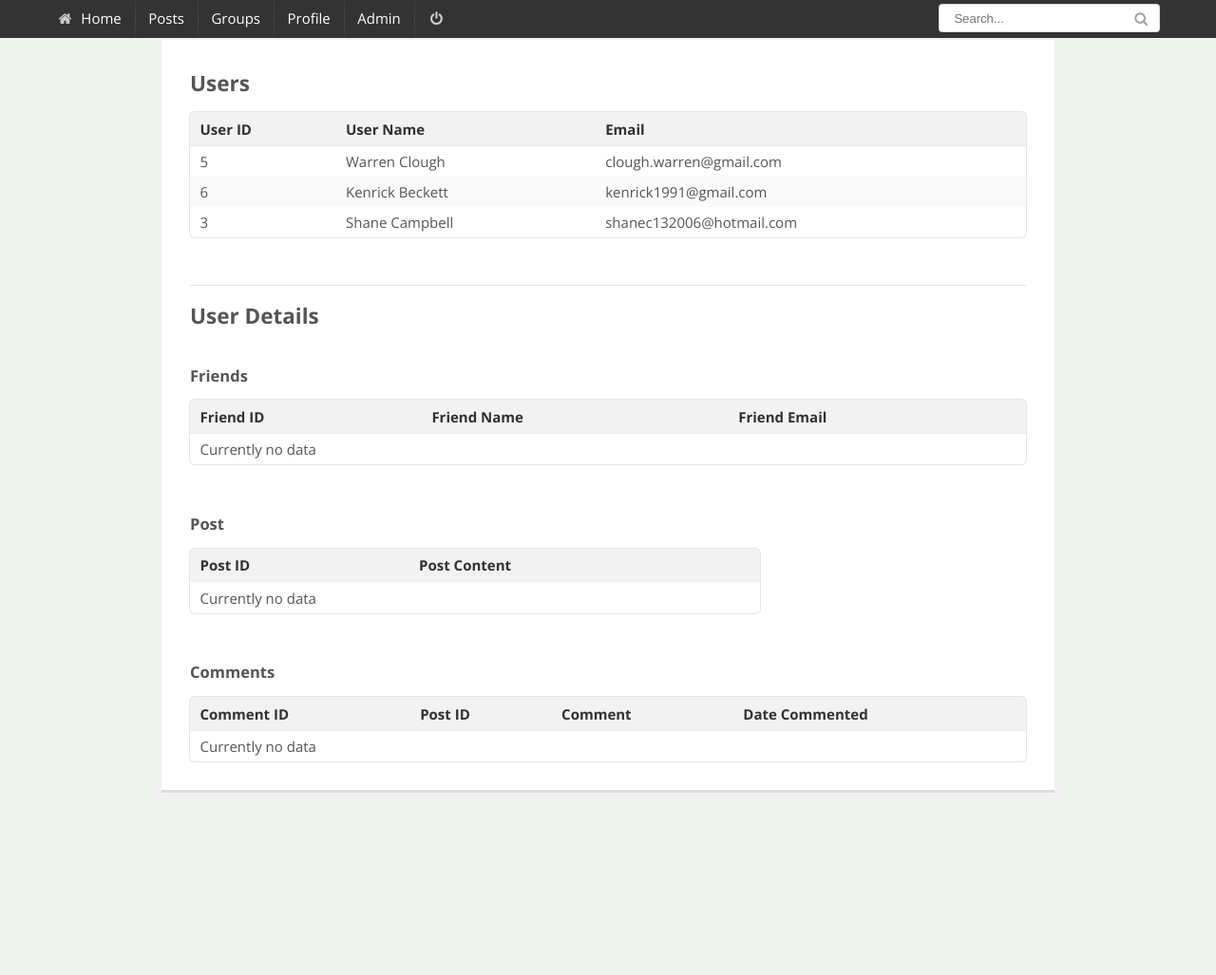
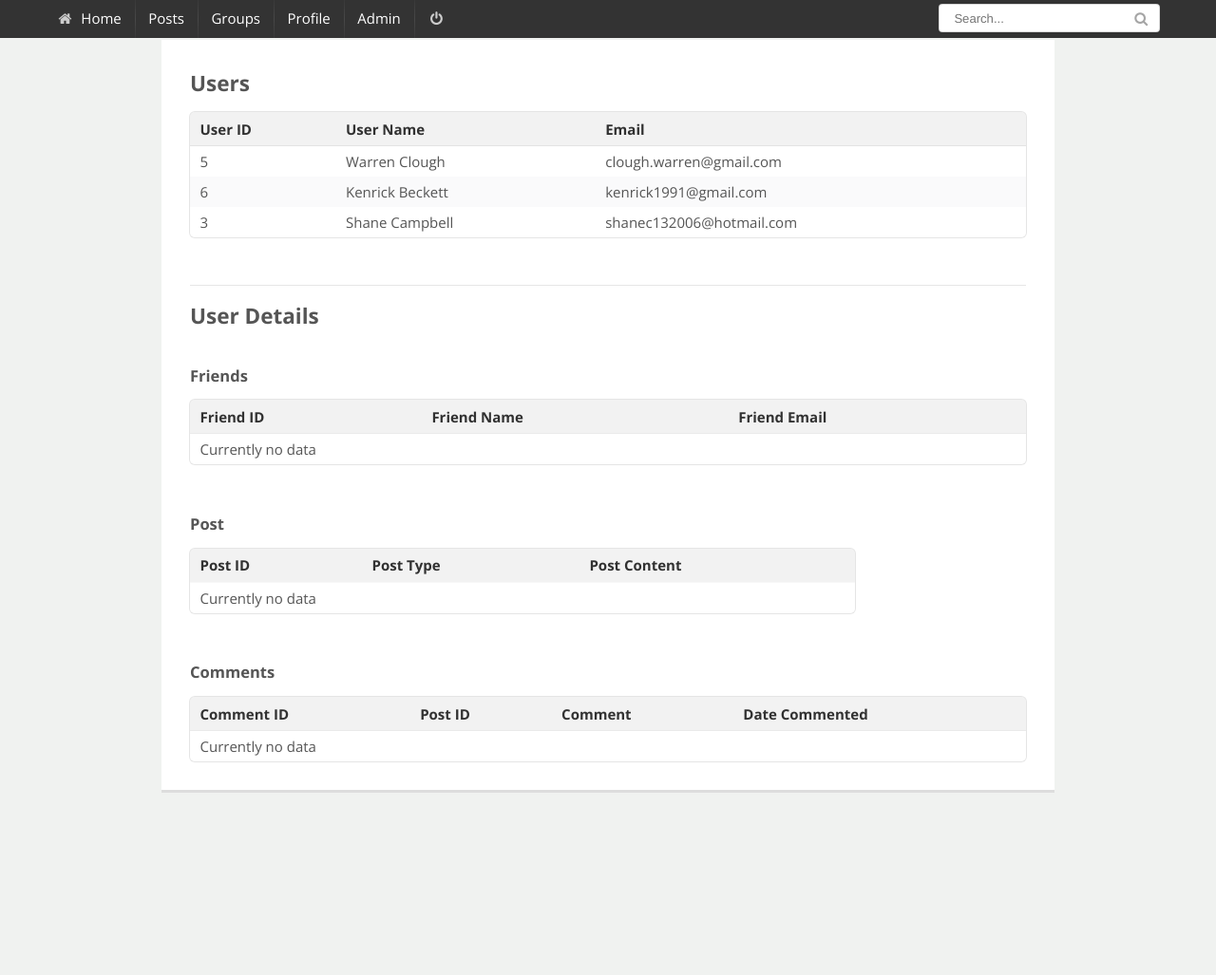
Before and after one commit to CLOUGH/db-assignment2, a PHP site: page /admin/index.php in a window 1280 px wide. Shown: the whole page at 95% size. Run offline with PHP 8.4, Linux system fonts and the light colour scheme; a user stored in the database is signed in; data comes from the database, SQL or seed files in the repository; style sheets or scripts are compiled from the project's sources; some libraries are stand-ins or nearby versions.

Commit message:
Allowed admin post to show post type

```diff
--- a/source/site/admin/get-user-data.php
+++ b/source/site/admin/get-user-data.php
@@ -31,6 +31,7 @@
 			{
 				var table_row = $("<tr>");
 				table_row.append( $("<td>").text(user_posts[i].post_id));
+				table_row.append( $("<td>").text(user_posts[i].post_type));
 				table_row.append( $("<td>").text(user_posts[i].text_body));
 				table_rows.append(table_row);
 			}
--- a/source/site/admin/index.php
+++ b/source/site/admin/index.php
@@ -63,11 +63,12 @@
 								<table class="ui table segment post-table">
 									<thead>
 										<th>Post ID</th>
+										<th>Post Type</th>
 										<th>Post Content</th>
 									</thead>
 									<tbody>
 										<tr class="empty-row">
-											<td colspan="2">Currently no data</td>
+											<td colspan="3">Currently no data</td>
 										</tr>
 									</tbody>
 								</table>
--- a/source/site/post/post-functions.php
+++ b/source/site/post/post-functions.php
@@ -9,7 +9,7 @@
 	if($mysqli->connect_errno > 0)
 		die('Unable to connect to the database ['.$mysqli->connect_error.']');
 
-	$sql =  "SELECT fname, lname, post.post_id, date_created, image_path,text_body FROM post
+	$sql =  "SELECT post_type, fname, lname, post.post_id, date_created, image_path,text_body FROM post
 			JOIN creates ON creates.post_id = post.post_id
 			JOIN profile ON profile.user_id = creates.user_id
 			WHERE creates.user_id = '$user_id'";
--- a/source/site/resources/css/style.css
+++ b/source/site/resources/css/style.css
@@ -172,7 +172,7 @@
 }
 table.post-table
 {
-	width: 600px !important;
+	width: 700px !important;
 }
 
 #user-table tbody tr:hover
```
